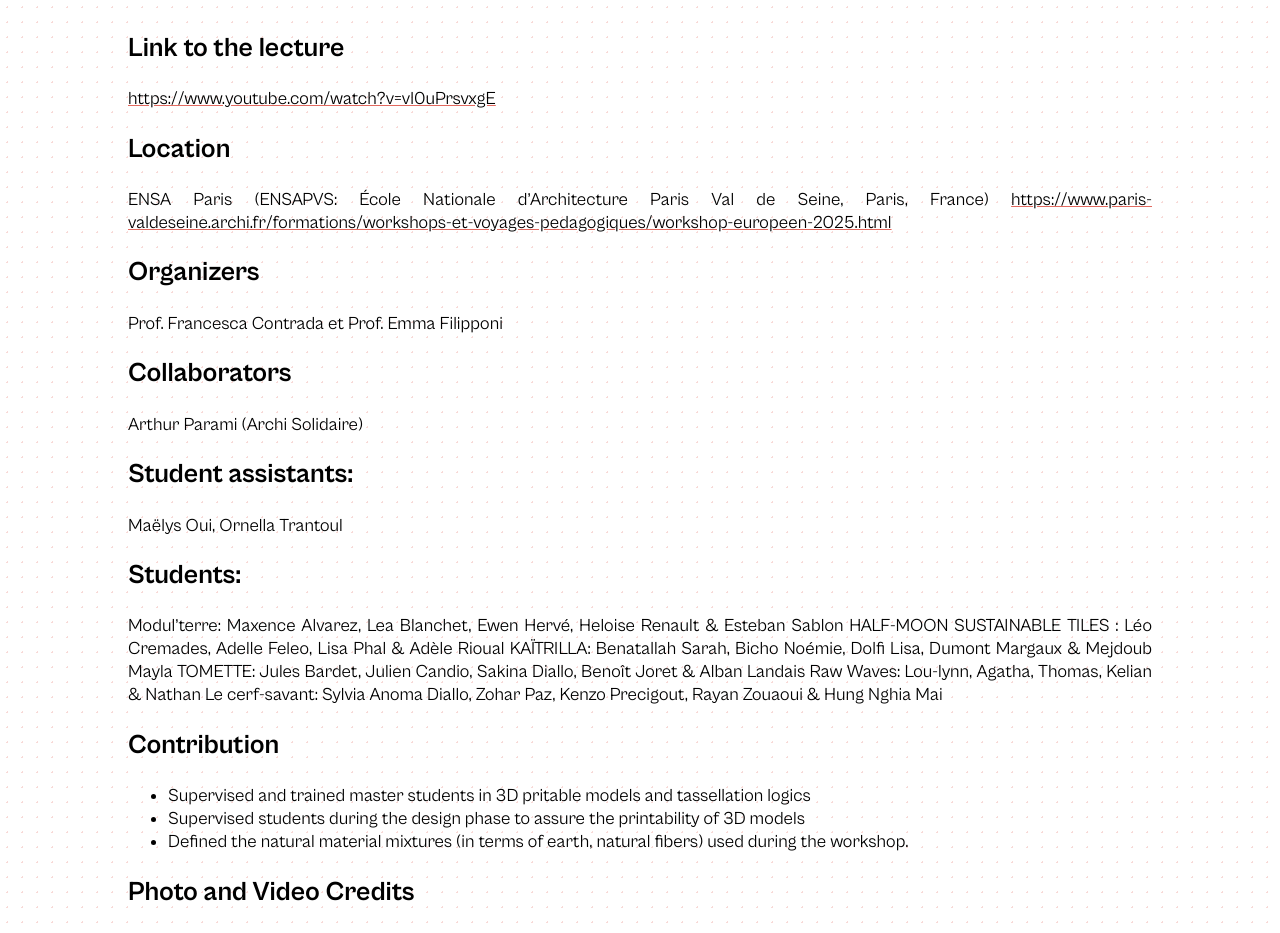
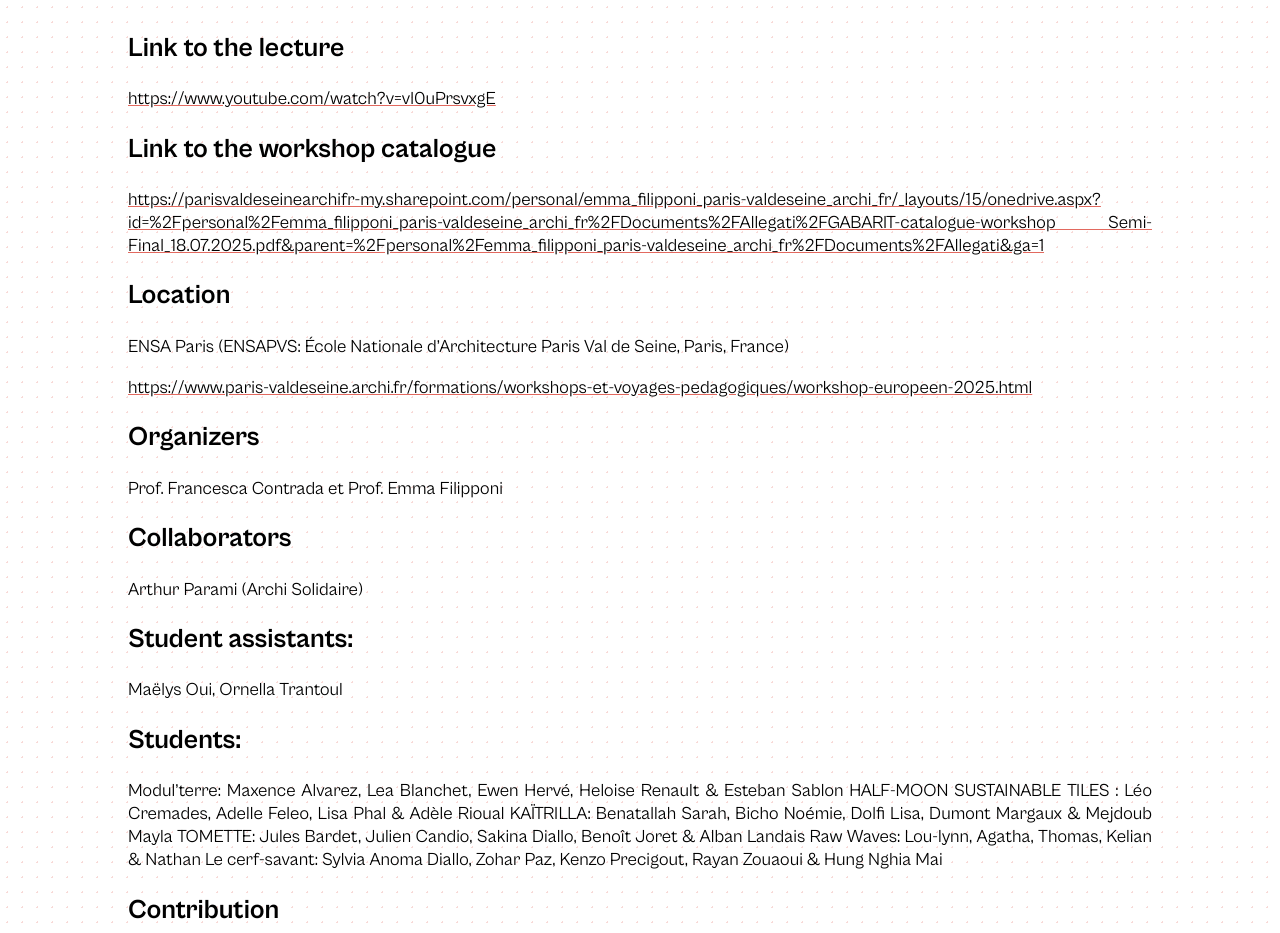
Before and after one commit to mitoni/obcarcassi, an Astro site: page /projects/ensa-paris-diytile in a window 1280 px wide. Shown: the part 5220-6153 px from the top of the page. Built offline with nearby package versions, Linux system fonts and the light colour scheme; Astro itself is replaced by a stand-in of ours.

Commit message:
add catalogue

```diff
--- a/src/content/projects/ENSA-Paris-DIYtile.md
+++ b/src/content/projects/ENSA-Paris-DIYtile.md
@@ -53,8 +53,13 @@ Students collaborates in teams to create inventive tessellation results. These d
 ## Link to the lecture
 https://www.youtube.com/watch?v=vl0uPrsvxgE
 
+## Link to the workshop catalogue
+https://parisvaldeseinearchifr-my.sharepoint.com/personal/emma_filipponi_paris-valdeseine_archi_fr/_layouts/15/onedrive.aspx?id=%2Fpersonal%2Femma%5Ffilipponi%5Fparis%2Dvaldeseine%5Farchi%5Ffr%2FDocuments%2FAllegati%2FGABARIT%2Dcatalogue%2Dworkshop%20Semi%2DFinal%5F18%2E07%2E2025%2Epdf&parent=%2Fpersonal%2Femma%5Ffilipponi%5Fparis%2Dvaldeseine%5Farchi%5Ffr%2FDocuments%2FAllegati&ga=1
+
+
 ## Location
 ENSA Paris (ENSAPVS: École Nationale d'Architecture Paris Val de Seine, Paris, France)
+
 https://www.paris-valdeseine.archi.fr/formations/workshops-et-voyages-pedagogiques/workshop-europeen-2025.html
 
 ## Organizers
@@ -79,7 +84,6 @@ Le cerf-savant: Sylvia Anoma Diallo, Zohar Paz, Kenzo Precigout, Rayan Zouaoui &
 - Supervised students during the design phase to assure the printability of 3D models
 - Defined the natural material mixtures (in terms of earth, natural fibers) used during the workshop.
 
-
 ## Photo and Video Credits
 ENSAParisValDeSeine
 
```
